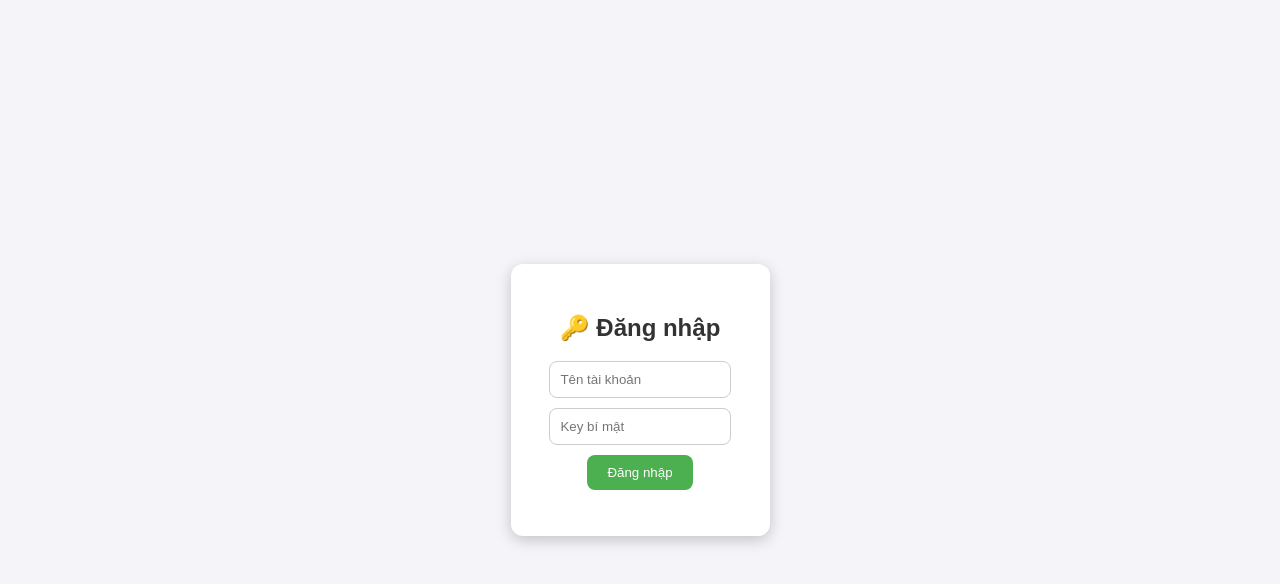
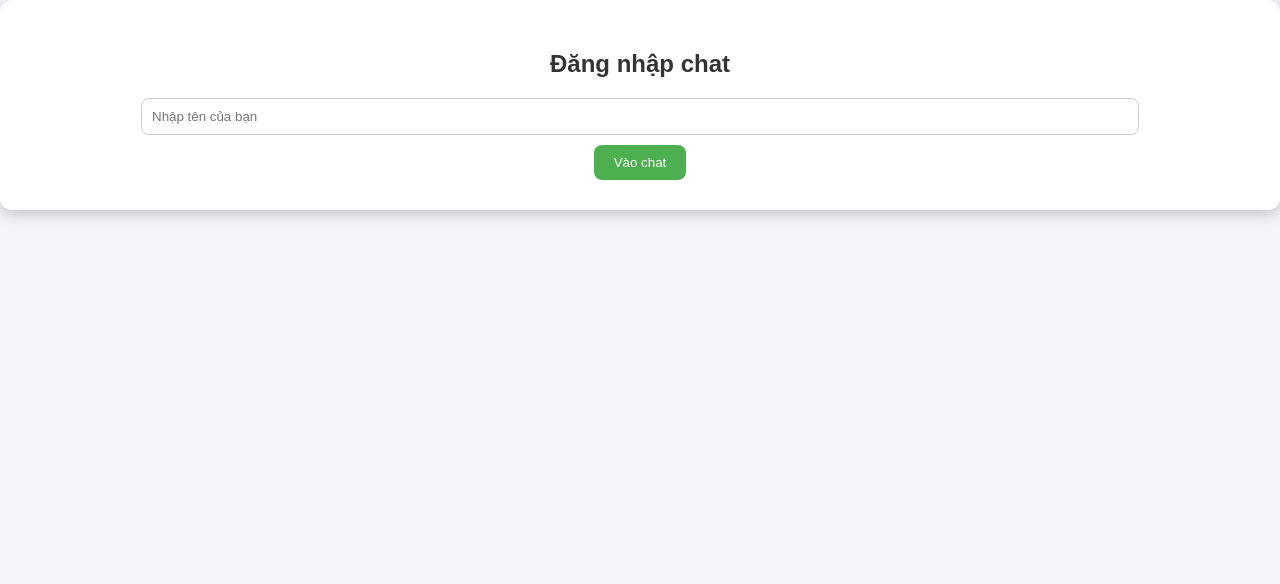
Before and after one commit to anhlongscript/chatforshaken, a website: page public/login.html in a window 1280 px wide. Drawn offline with Linux system fonts and the light colour scheme.

Commit message:
Update login.html

```diff
--- a/public/login.html
+++ b/public/login.html
@@ -2,17 +2,26 @@
 <html lang="vi">
 <head>
   <meta charset="UTF-8">
-  <title>Đăng nhập - Forsaken Chat</title>
+  <title>Login Chat</title>
   <link rel="stylesheet" href="style.css">
 </head>
-<body class="login-page">
+<body>
   <div class="login-box">
-    <h2>🔑 Đăng nhập</h2>
-    <input type="text" id="username" placeholder="Tên tài khoản">
-    <input type="password" id="key" placeholder="Key bí mật">
-    <button onclick="login()">Đăng nhập</button>
-    <p id="error" class="error"></p>
+    <h2>Đăng nhập chat</h2>
+    <input id="username" placeholder="Nhập tên của bạn">
+    <button onclick="login()">Vào chat</button>
   </div>
-  <script src="client.js"></script>
+
+  <script>
+    function login() {
+      const name = document.getElementById("username").value.trim();
+      if (name) {
+        localStorage.setItem("username", name);
+        window.location.href = "chat.html";
+      } else {
+        alert("Nhập tên trước khi vào!");
+      }
+    }
+  </script>
 </body>
 </html>
```
